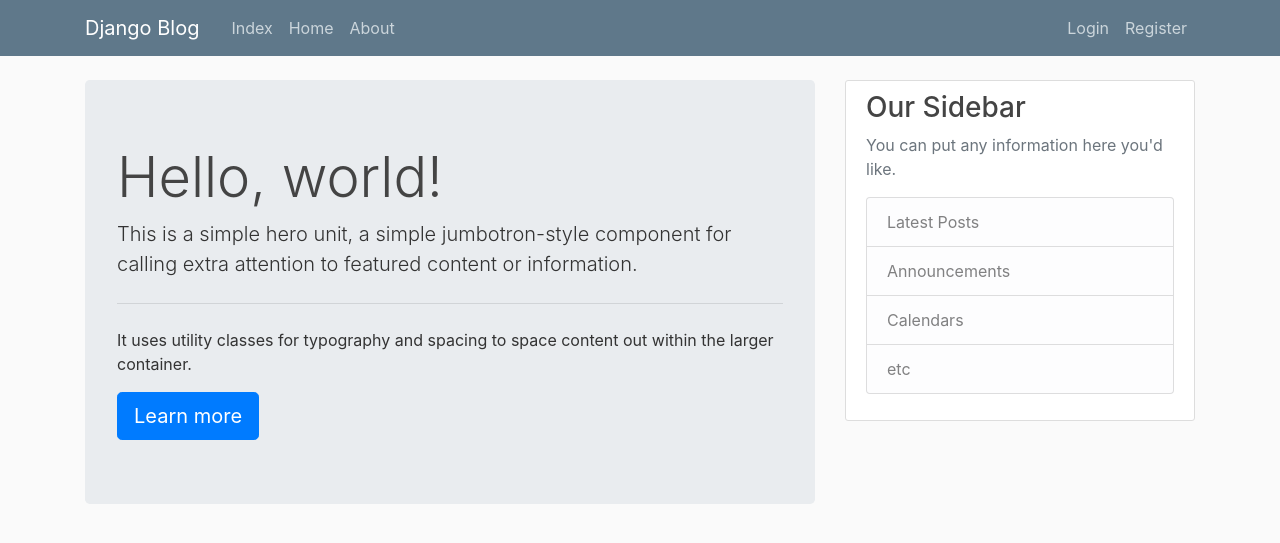
After one commit to allahgabo/python_everywhere, a Django app: page /index/ in a window 1280 px wide. The commit adds this page. Shown: the top 543 px of the page. Run offline with Django 3.2, Linux system fonts and the light colour scheme; some libraries are stand-ins or nearby versions.

Commit message:
'everywhere'

```diff
--- a/blog/templates/blog/base.html
+++ b/blog/templates/blog/base.html
@@ -28,8 +28,9 @@
           </button>
           <div class="collapse navbar-collapse" id="navbarToggle">
             <div class="navbar-nav mr-auto">
-              <a class="nav-item nav-link" href="{% url 'blog-home' %}">Home</a>
-              <a class="nav-item nav-link" href="{% url 'blog-about' %}">About</a>
+        <a class="nav-item nav-link" href="{% url 'blog-index' %}">Index</a>
+          <a class="nav-item nav-link" href="{% url 'blog-home' %}">Home</a>
+        <a class="nav-item nav-link" href="{% url 'blog-about' %}">About</a>
             </div>
             <!-- Navbar Right Side -->
             <div class="navbar-nav">
--- /dev/null
+++ b/blog/templates/blog/index.html
@@ -0,0 +1,11 @@
+{% extends "blog/base.html" %}
+{% block content %}
+
+  <div class="jumbotron">
+  <h1 class="display-4">Hello, world!</h1>
+  <p class="lead">This is a simple hero unit, a simple jumbotron-style component for calling extra attention to featured content or information.</p>
+  <hr class="my-4">
+  <p>It uses utility classes for typography and spacing to space content out within the larger container.</p>
+  <a class="btn btn-primary btn-lg" href="{% url 'blog-home' %}" role="button">Learn more</a>
+</div>
+{% endblock content %}
--- a/blog/urls.py
+++ b/blog/urls.py
@@ -17,4 +17,5 @@ urlpatterns = [
     path('post/<int:pk>/update/', PostUpdateView.as_view(), name='post-update'),
     path('post/<int:pk>/delete/', PostDeleteView.as_view(), name='post-delete'),
     path('about/', views.about, name='blog-about'),
+    path('index/', views.index, name='blog-index'),
 ]
--- a/blog/views.py
+++ b/blog/views.py
@@ -10,6 +10,8 @@ from django.views.generic import (
 )
 from .models import Post
 
+def index(request):
+    return render(request, 'blog/index.html', {'title': 'index'})
 
 def home(request):
     context = {
```
Also changed, not shown: media/profile_pics/50563197779645.5ecd45d0745b2.jpg (added), media/profile_pics/63c35890434123.5e9a4e38e0b03.jpg (added), media/profile_pics/97639e94316287.5e7bb15956ee3.jpg (added), media/profile_pics/IMG-20200611-WA0016.jpg (added), media/profile_pics/pexels-photo-154243.jpeg (added), media/profile_pics/pexels-photo-302345.jpeg (added).
